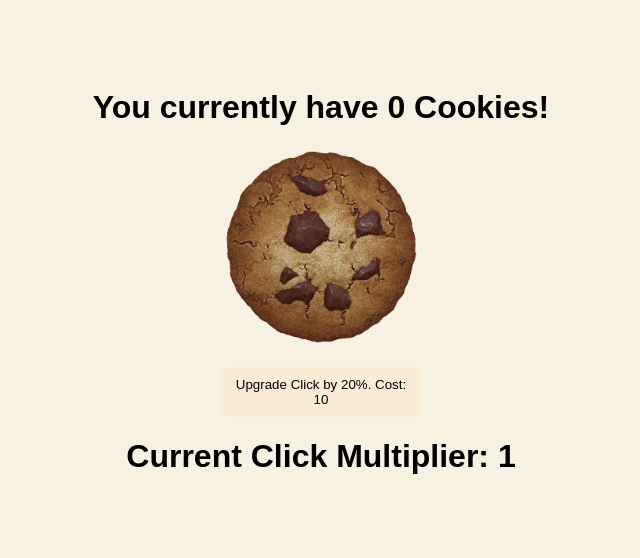
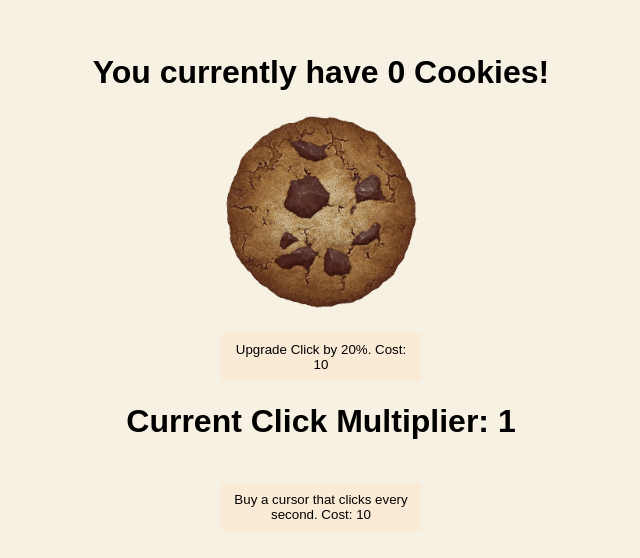
Before and after one commit to DQ4443/ReactCookieClicker, a React (Create React App) app in the folder cookie_clicker/: page / in a window 1280 px wide. Shown: the part 118-676 px from the top of the page, without its empty margins (319-959 px from the left). Built offline with nearby package versions, Linux system fonts and the light colour scheme.

Commit message:
add auto clicker and autoclicker upgrading

```diff
--- a/cookie_clicker/src/App.css
+++ b/cookie_clicker/src/App.css
@@ -50,3 +50,16 @@ button {
   color: #333;
   text-shadow: 1px 1px 2px #fff;
 }
+
+.BuyCursor {
+  margin-top: 20px;
+  background-color: antiquewhite;
+  width: 200px;
+  height: 50px;
+  border-radius: 5%;
+  transition: transform 0.1s ease;
+}
+
+.BuyCursor:hover {
+  transform: scale(1.1);
+}
--- a/cookie_clicker/src/App.js
+++ b/cookie_clicker/src/App.js
@@ -1,15 +1,18 @@
-import React, { useState } from 'react';
+import React, { useEffect, useState } from 'react';
 import Cookie from './Cookie';
 import ScoreBoard from './ScoreBoard';
 import UpgradeButton from './UpgradeButton';
 import ClickMultiplier from './ClickMultiplier';
+import BuyCursor from './BuyCursor';
 import './App.css';
 
 function App() {
   const [score, setScore] = useState(0);
   const [clickMultiplier, setClickMultiplier] = useState(1); // initialize clickMultiplier to 1
   const [clickUpgradeCost, setClickUpgradeCost] = useState(10); // initialize clickUpgradeCost to 100
-  const [autoClicker, setAutoClicker] = useState(0); // initialize autoClicker to 0
+  const [cursorAmount, setCursorAmount] = useState(0); // initialize cursorAmount to 0
+  const [cursorCost, setCursorCost] = useState(10); // initialize cursorCost to 10
+
 
   const handleCookieClick = () => {
     setScore(prevScore => prevScore + clickMultiplier);
@@ -21,15 +24,24 @@ function App() {
       setClickMultiplier(prevClickMultiplier => prevClickMultiplier * 1.2); // increase clickMultiplier by 20%
       setScore(prevScore => prevScore - clickUpgradeCost); // subtract clickUpgradeCost from score
       setClickUpgradeCost(prevClickUpgradeCost => prevClickUpgradeCost + 20); // increase clickUpgradeCost by 100%
-    } else {
-      alert('在梦里，买不起！');
-    }
+    };
   };
 
-  const handleAC1Click = () => {
-    setAutoClicker(prevAutoClicker => prevAutoClicker + 1);
-    setScore(prevScore => prevScore - 100);
+  const buyCursor = () => {
+    if (score >= cursorCost) {
+      setCursorAmount(prevCursorAmount => prevCursorAmount + 1);
+      setScore(prevScore => prevScore - cursorCost);
+      setCursorCost(prevCursorCost => prevCursorCost * 1.2);
+    };
   };
+
+  useEffect(() => {
+    const interval = setInterval(() => {
+      setScore(prevScore => prevScore + cursorAmount);
+    }, 1000);
+
+    return () => clearInterval(interval);
+  }, [cursorAmount]);
 
   return (
     <div className="App">
@@ -37,6 +49,7 @@ function App() {
       <Cookie onClick={handleCookieClick} />
       <UpgradeButton onClick={handleUpgradeClick} cost={clickUpgradeCost} />
       <ClickMultiplier clickMultiplier={clickMultiplier} />
+      <BuyCursor onClick={buyCursor} cost={cursorCost} />
     </div>
   );
 };
--- /dev/null
+++ b/cookie_clicker/src/BuyCursor.js
@@ -0,0 +1,11 @@
+import React from "react";
+
+function BuyCursor({ onClick, cost }) {
+    let displayCost = parseFloat(cost.toFixed(0));
+
+    return (
+        <button className='BuyCursor' onClick={onClick}>Buy a cursor that clicks every second. Cost: {displayCost}</button>
+    );
+}
+
+export default BuyCursor;
```
